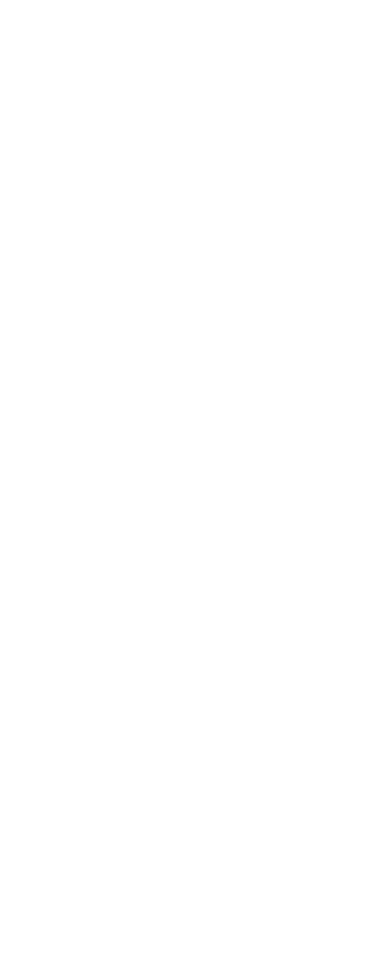
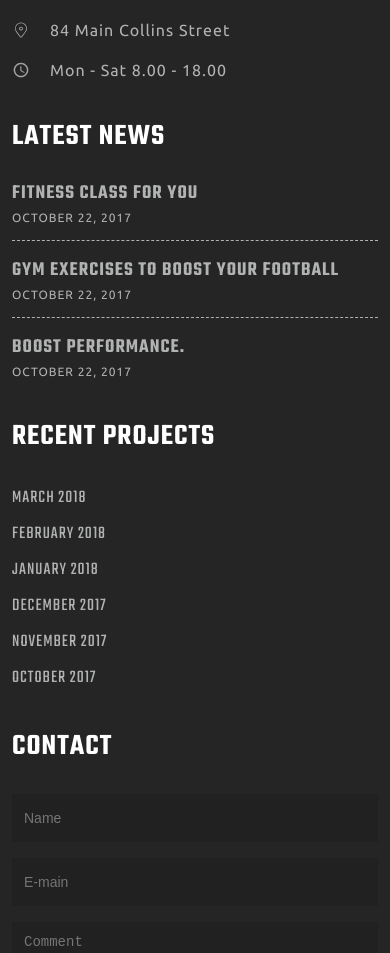
Before and after one commit to surajsht/prowess, a React (Vite) app: page / in a window 390 px wide. Shown: the part 11047-12000 px from the top of the page. Before the commit the page ends 10808 px from the top, so only its background shows below. Built offline with nearby package versions, Linux system fonts and the light colour scheme.

Commit message:
working on footer, footer top design done

```diff
--- a/src/App.jsx
+++ b/src/App.jsx
@@ -11,6 +11,7 @@
 import TrainningProgram from "./components/trainningProgram/TrainningProgram";
 import WorkoutStep from "./components/workoutStep/WorkoutStep";
 import Carousel from "./components/carousel/Carousel";
+import Footer from "./components/footer/Footer";
 
 const App = () => {
   return (
@@ -25,6 +26,7 @@
       <Goals />
       <WorkoutStep />
       <Carousel />
+      <Footer />
     </>
   );
 };
--- /dev/null
+++ b/src/components/footer/Footer.jsx
@@ -0,0 +1,132 @@
+import { VscCallIncoming } from "react-icons/vsc";
+import { CiLocationOn } from "react-icons/ci";
+import { IoMdTime } from "react-icons/io";
+
+import "./footer.css";
+
+const Footer = () => {
+  return (
+    <footer className="footer">
+      <div className="footer-top">
+        <div className="wrapper">
+          <div className="footer-top-content">
+            <div className="footer-top-item">
+              <div className="footer-item-heading">
+                <img src="/logo-light.png" alt="site-logo" />
+              </div>
+
+              <div className="footer-item-body">
+                <p className="footer-desc">
+                  Lorem ipsum, dolor sit amet consectetur adipisicing elit.
+                  Repellat dolore quas esse.
+                </p>
+
+                <div className="prowess-info">
+                  <div className="prowess-info-item">
+                    <VscCallIncoming />
+                    1-677225-124-44227-84
+                  </div>
+
+                  <div className="prowess-info-item">
+                    <CiLocationOn />
+                    84 Main Collins Street
+                  </div>
+
+                  <div className="prowess-info-item">
+                    <IoMdTime />
+                    Mon - Sat 8.00 - 18.00
+                  </div>
+                </div>
+              </div>
+            </div>
+
+            <div className="footer-top-item">
+              <div className="footer-item-heading">
+                <h2 className="footer-heading-title">latest news</h2>
+              </div>
+
+              <div className="footer-item-body">
+                <article className="prowess-article">
+                  <h2 className="article-title">
+                    <a href="">FITNESS CLASS FOR YOU</a>
+                  </h2>
+                  <a href="" className="article-post-date">
+                    OCTOBER 22, 2017
+                  </a>
+                </article>
+
+                <article className="prowess-article">
+                  <h2 className="article-title">
+                    <a href="">GYM EXERCISES TO BOOST YOUR FOOTBALL</a>
+                  </h2>
+                  <a href="" className="article-post-date">
+                    OCTOBER 22, 2017
+                  </a>
+                </article>
+
+                <article className="prowess-article">
+                  <h2 className="article-title">
+                    <a href="">BOOST PERFORMANCE.</a>
+                  </h2>
+                  <a href="" className="article-post-date">
+                    OCTOBER 22, 2017
+                  </a>
+                </article>
+              </div>
+            </div>
+
+            <div className="footer-top-item">
+              <div className="footer-item-heading">
+                <h2 className="footer-heading-title">recent projects</h2>
+              </div>
+
+              <div className="footer-item-body">
+                <ul className="projects-list">
+                  <li>
+                    <a href="">MARCH 2018</a>
+                  </li>
+                  <li>
+                    <a href="">FEBRUARY 2018</a>
+                  </li>
+                  <li>
+                    <a href="">JANUARY 2018</a>
+                  </li>
+                  <li>
+                    <a href="">DECEMBER 2017</a>
+                  </li>
+                  <li>
+                    <a href="">NOVEMBER 2017</a>
+                  </li>
+                  <li>
+                    <a href="">OCTOBER 2017</a>
+                  </li>
+                </ul>
+              </div>
+            </div>
+
+            <div className="footer-top-item">
+              <div className="footer-item-heading">
+                <h2 className="footer-heading-title">contact</h2>
+              </div>
+
+              <div className="footer-item-body">
+                <form action="" className="prowess-form">
+                  <input type="text" placeholder="Name" />
+                  <input type="text" placeholder="E-main" />
+                  <textarea name="message-box" placeholder="Comment"></textarea>
+                  <button className="primary-btn primary-btn-small">
+                    send message
+                  </button>
+                </form>
+              </div>
+            </div>
+          </div>
+        </div>
+      </div>
+
+      <div className="footer-botom"></div>
+    </footer>
+  );
+};
+
+export default Footer;
--- /dev/null
+++ b/src/components/footer/footer.css
@@ -0,0 +1,104 @@
+.footer,
+.footer a {
+  color: #b1b2b2;
+}
+
+.footer a:hover,
+.footer a:focus {
+  color: #fff;
+}
+
+.footer-top {
+  background-color: #252525;
+  padding: 8rem 0;
+}
+
+.footer-top-content {
+  display: grid;
+  grid-template-columns: repeat(4, 1fr);
+  gap: 5.2rem;
+}
+
+@media (max-width: 1199px) {
+  .footer-top-content {
+    grid-template-columns: repeat(2, 1fr);
+    gap: 4rem;
+  }
+}
+
+@media (max-width: 767px) {
+  .footer-top-content {
+    grid-template-columns: 1fr;
+  }
+}
+
+.footer-item-heading,
+.footer-desc {
+  margin-bottom: 3.2rem;
+}
+
+.footer-heading-title {
+  color: #fff;
+  font-size: 3rem;
+}
+
+.prowess-info-item {
+  display: flex;
+  align-items: center;
+  gap: 2rem;
+}
+
+.prowess-info .prowess-info-item:not(:last-child) {
+  margin-bottom: 1.6rem;
+}
+
+.prowess-info-item svg {
+  font-size: 1.8rem;
+}
+
+.footer-item-body .prowess-article:not(:last-child) {
+  margin-bottom: 2rem;
+  padding-bottom: 1.2rem;
+  border-bottom: 1px dashed #b1b2b2;
+}
+
+.article-title {
+  font-size: 2rem;
+}
+
+.article-post-date {
+  font-size: 1.2rem;
+}
+
+.projects-list li:not(:last-child) {
+  margin-bottom: 0.8rem;
+}
+
+.projects-list li a {
+  font-family: var(--primary-font-family);
+  font-size: 1.8rem;
+}
+
+.prowess-form > *:not(:last-child) {
+  margin-bottom: 1.6rem;
+}
+
+.prowess-form :where(input, textarea) {
+  background-color: #212121;
+  border: 0;
+  outline: none;
+  padding: 1.2rem;
+  color: #fff;
+  font-size: 1.4rem;
+  height: 4.8rem;
+  width: 100%;
+}
+
+.prowess-form textarea {
+  height: 8rem;
+  resize: none;
+}
+
+.prowess-form button {
+  width: 100%;
+}
--- a/src/index.css
+++ b/src/index.css
@@ -42,6 +42,10 @@
 
 a {
   text-decoration: none;
+}
+
+li {
+  list-style: none;
 }
 
 .wrapper {
```
Also changed, not shown: public/logo-light.png (added).
